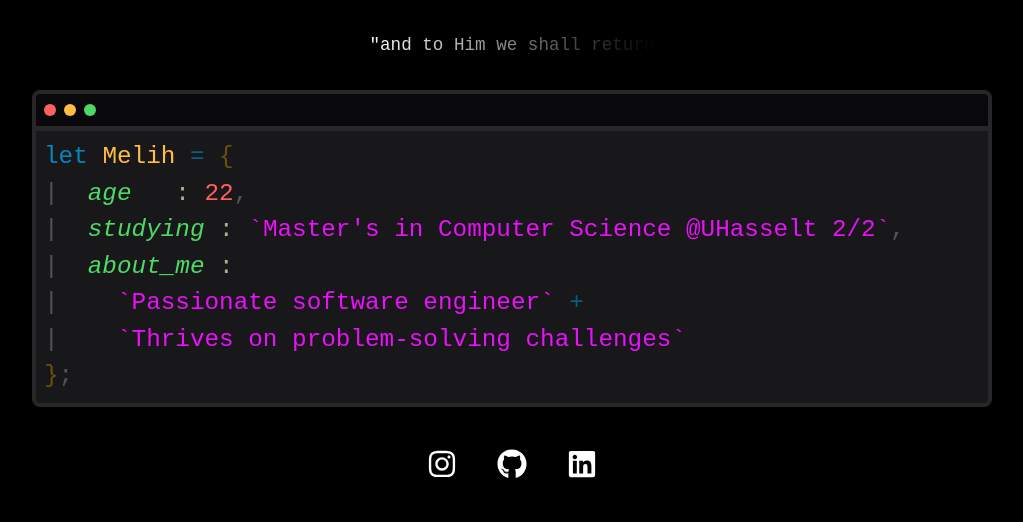
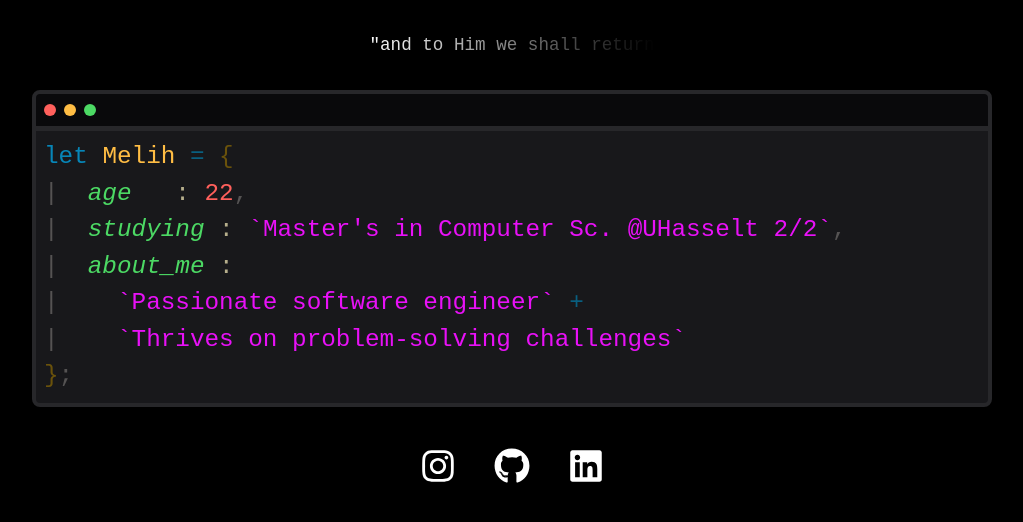
Before and after one commit to Melih-Demirel/13-Basic-personal-website-Nextjs, a Next.js app: page / in a window 1280 px wide. Shown: the top 522 px of the page, without its empty margins (128-1151 px from the left). Built offline with nearby package versions, Linux system fonts and the light colour scheme.

Commit message:
icon sizes fixed

```diff
--- a/components/Codeblock.tsx
+++ b/components/Codeblock.tsx
@@ -80,7 +80,7 @@ const ThirdLine = () => {
             <span className={styles.line}>|&nbsp;&nbsp;</span>
             <span className={styles.properties}>studying</span>
             <span className={styles.colon}>&nbsp;:</span>
-            <span className={styles.string}>{" `"}Master&apos;s in Computer Science @UHasselt 2/2{"`"}</span>
+            <span className={styles.string}>{" `"}Master&apos;s in Computer Sc. @UHasselt 2/2{"`"}</span>
             <span className={styles.comma}>,</span>
             <br />
         </>
--- a/components/Socials.tsx
+++ b/components/Socials.tsx
@@ -7,45 +7,39 @@ const socialLinks = {
     linkedin: "https://www.linkedin.com/in/melih-demirel-0009aa208/"
 };
 
-const baseDiv = "border-2 border-gray-500 rounded-lg sm:border-black active:bg-gray-700 hover:sm:border-gray-500"
+const baseDiv = "border border-gray-500 rounded-lg sm:border-black active:bg-gray-700 hover:sm:border-gray-500";
 
 export const Socials = () => {
     return (
         <div className="w-11/12 md:w-3/4 flex items-center mx-auto justify-center space-x-5">
-        <div
-          className={baseDiv}
-        >
+            <div className={baseDiv}>
                 <a
                     href={socialLinks.instagram}
                     target="_blank"
                     rel="noopener noreferrer"
                     className="block p-2"
                 >
-            <FaInstagram className="text-3xl" />
+                    <FaInstagram className="text-xl sm:text-3xl md:text-4xl" />
                 </a>
             </div>
-        <div
-          className={baseDiv}
-        >
+            <div className={baseDiv}>
                 <a
                     href={socialLinks.github}
                     target="_blank"
                     rel="noopener noreferrer"
                     className="block p-2"
                 >
-            <FaGithub className="text-3xl" />
+                    <FaGithub className="text-xl sm:text-3xl md:text-4xl" />
                 </a>
             </div>
-        <div
-          className={baseDiv}
-        >
+            <div className={baseDiv}>
                 <a
                     href={socialLinks.linkedin}
                     target="_blank"
                     rel="noopener noreferrer"
                     className="block p-2"
                 >
-            <FaLinkedin className="text-3xl" />
+                    <FaLinkedin className="text-xl sm:text-3xl md:text-4xl" />
                 </a>
             </div>
         </div>
```
Lines whose indentation alone changed are shown as unchanged.
